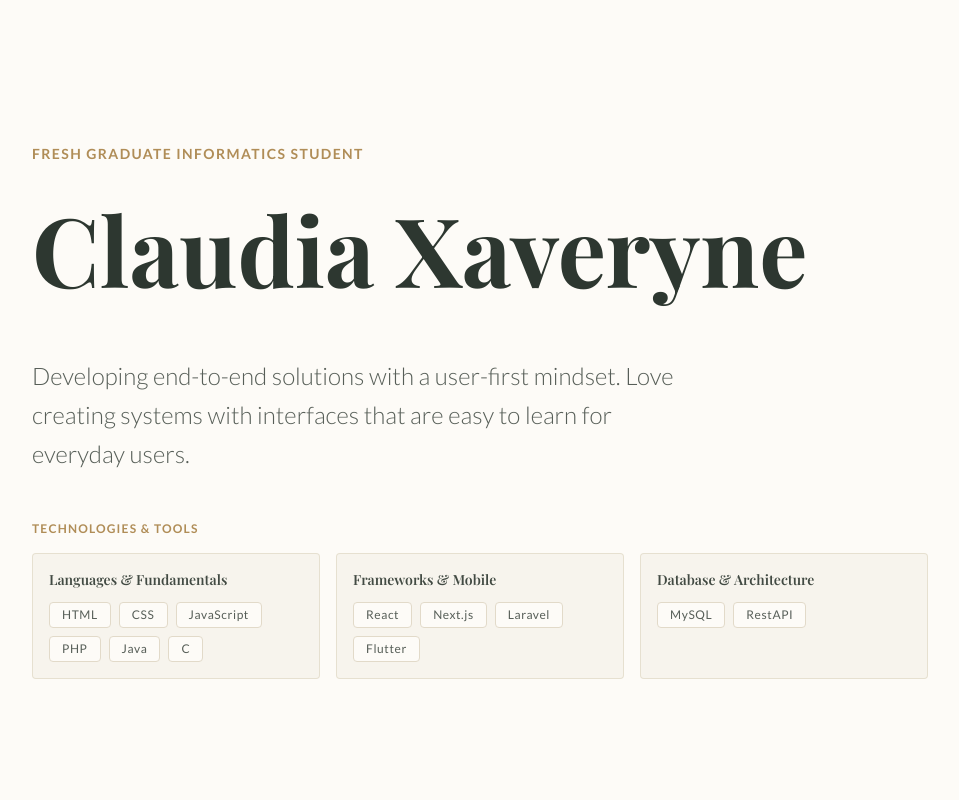
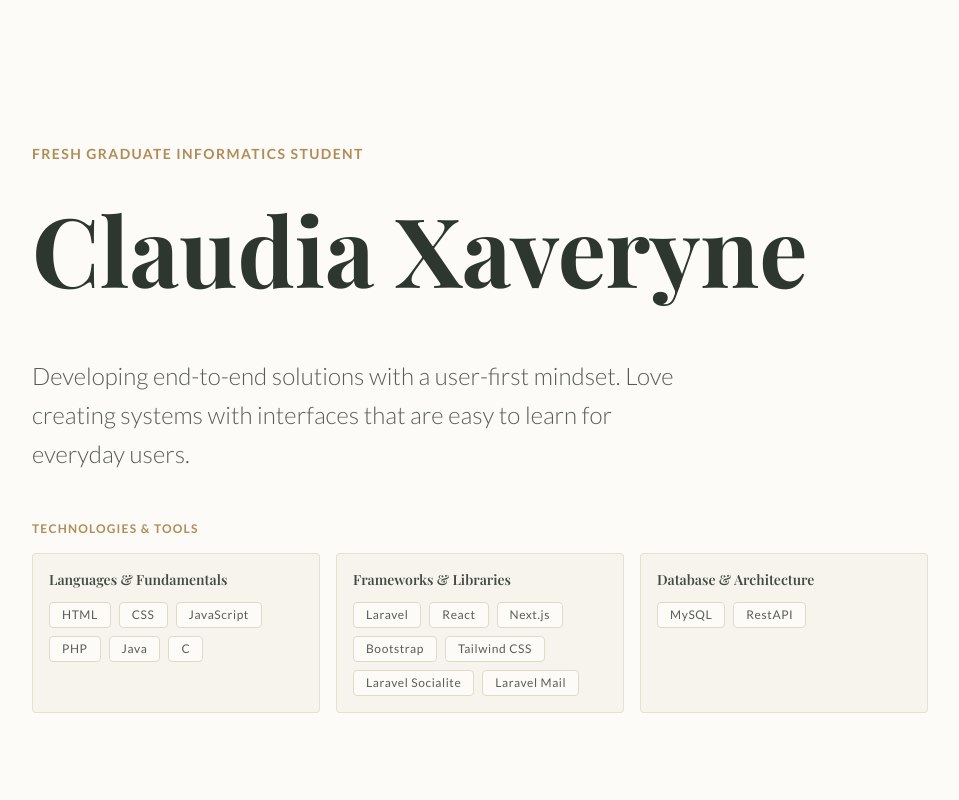
Before and after one commit to claveryne/PORTO, a Next.js app: page / in a window 1280 px wide. Shown: the top 800 px of the page, without its empty margins (64-1023 px from the left). Built offline with nearby package versions, Linux system fonts and the light colour scheme; a web font is replaced by a local one.

Commit message:
edit details

```diff
--- a/app/page.tsx
+++ b/app/page.tsx
@@ -32,9 +32,9 @@ export default function Home() {
               </div>
 
               <div className="p-4 bg-surface/60 border border-border/80 rounded-sm flex flex-col gap-3 hover:border-accent transition-colors">
-                <span className="text-sm font-serif font-semibold text-foreground/90">Frameworks & Mobile</span>
+                <span className="text-sm font-serif font-semibold text-foreground/90">Frameworks & Libraries</span>
                 <div className="flex flex-wrap gap-2">
-                  {["React", "Next.js", "Laravel", "Flutter"].map((tech) => (
+                  {["Laravel", "React", "Next.js", "Bootstrap", "Tailwind CSS", "Laravel Socialite", "Laravel Mail"].map((tech) => (
                     <span key={tech} className="px-3 py-1 bg-background border border-border text-xs font-medium tracking-wider text-foreground/80 rounded-sm">
                       {tech}
                     </span>
```
